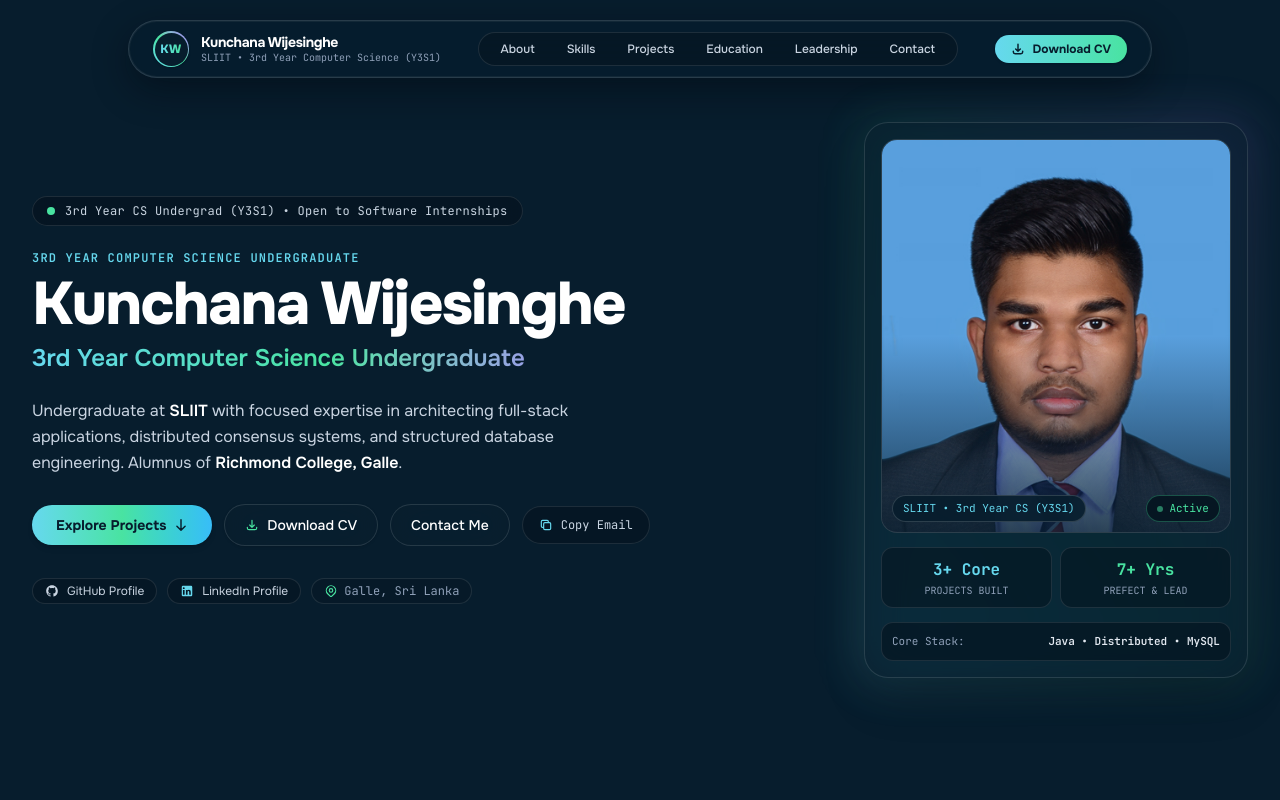
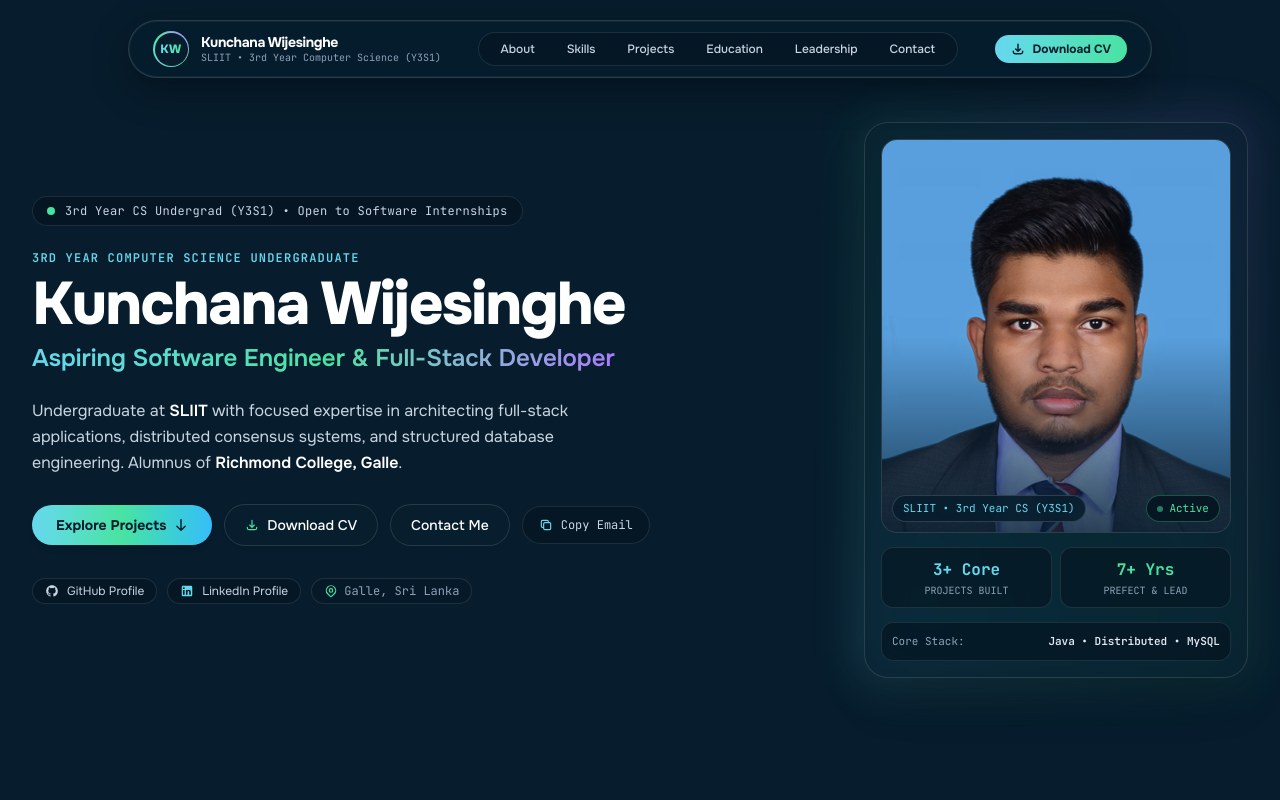
Before and after one commit to Kunchana-Wijesinghe/portfolio, a React (Vite) app: page / in a window 1280 px wide. Shown: the top 800 px of the page. Built offline with nearby package versions, Linux system fonts and the light colour scheme.

Commit message:
fix(hero): use personalInfo.tagline to eliminate repeated Undergraduate wording

```diff
--- a/src/sections/Hero.jsx
+++ b/src/sections/Hero.jsx
@@ -46,7 +46,7 @@ export default function Hero() {
                 {personalInfo.name}
               </h1>
               <p className="text-xl sm:text-2xl font-semibold bg-gradient-to-r from-[#66d8ee] via-[#49e3a1] to-[#aa75ff] bg-clip-text text-transparent">
-                {personalInfo.role}
+                {personalInfo.tagline}
               </p>
             </div>
 
```
